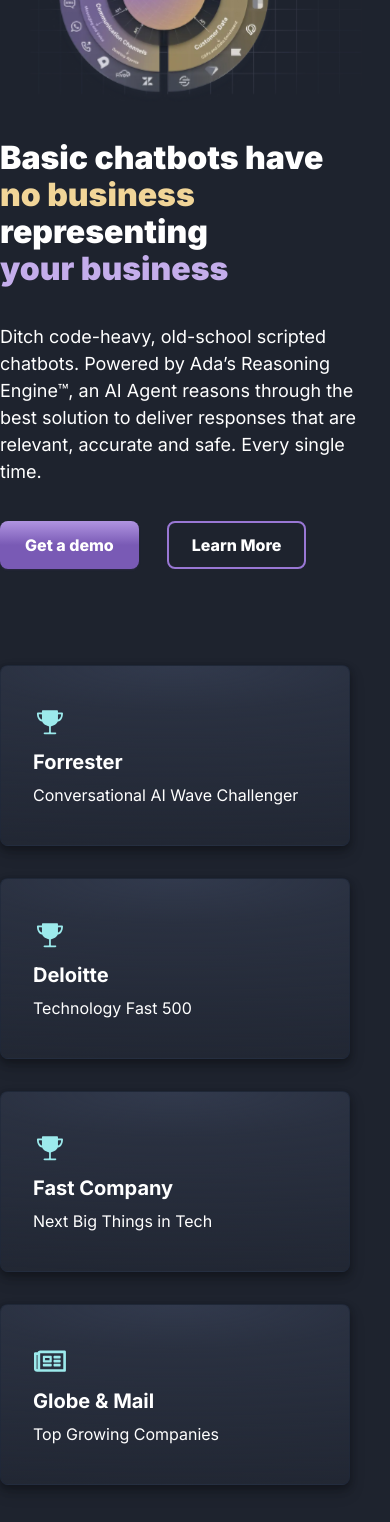
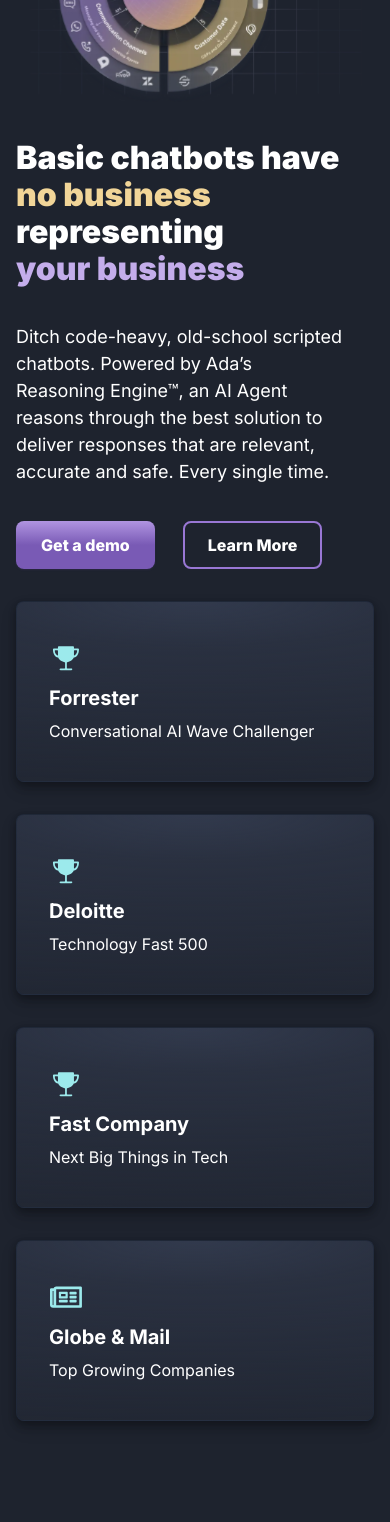
Before and after one commit to zarrar79/ada, a Next.js app: page / in a window 390 px wide. Shown: the part 4100-5622 px from the top of the page. Built offline with nearby package versions, Linux system fonts and the light colour scheme.

Commit message:
last section commit

```diff
--- a/src/app/Components/Features.js
+++ b/src/app/Components/Features.js
@@ -15,7 +15,7 @@
      {/* section */}
      <div className="mt-[5.5rem] grid gap-9 grid-cols-2 mx-auto items-center grid_first_feature">
           {/* left */}
-          <div>
+          <div className='sm:px-[1rem] sm:pb-8'>
             {/* big-text */}
             <div className="b_text_feature text-white font-[900] text-[40px] leading-[46px]">
             Basic chatbots have<br></br> <span className='text-[#F1D598]'>no business</span> representing<br></br> <span className='text-[#C4ADEB]'>your business</span>
@@ -35,7 +35,7 @@
           <div className="bg_img_feature"><img className="max-w-[141%] ml-4" src={bigImage.src}></img></div>
         </div>
         {/* grid */}
-        <div className='grid_card_feature grid grid-cols-4 gap-8 mt-24'>
+        <div className='grid_card_feature grid grid-cols-4 gap-8 mt-24 sm:mt-0 sm:px-[1rem] sm:mr-[0]'>
             {/* box 1 */}
             <div className='border border-slate-800/60 rounded-lg box_shadow_card_feature px-8 py-10'>
                 {/* inner parent */}
```
